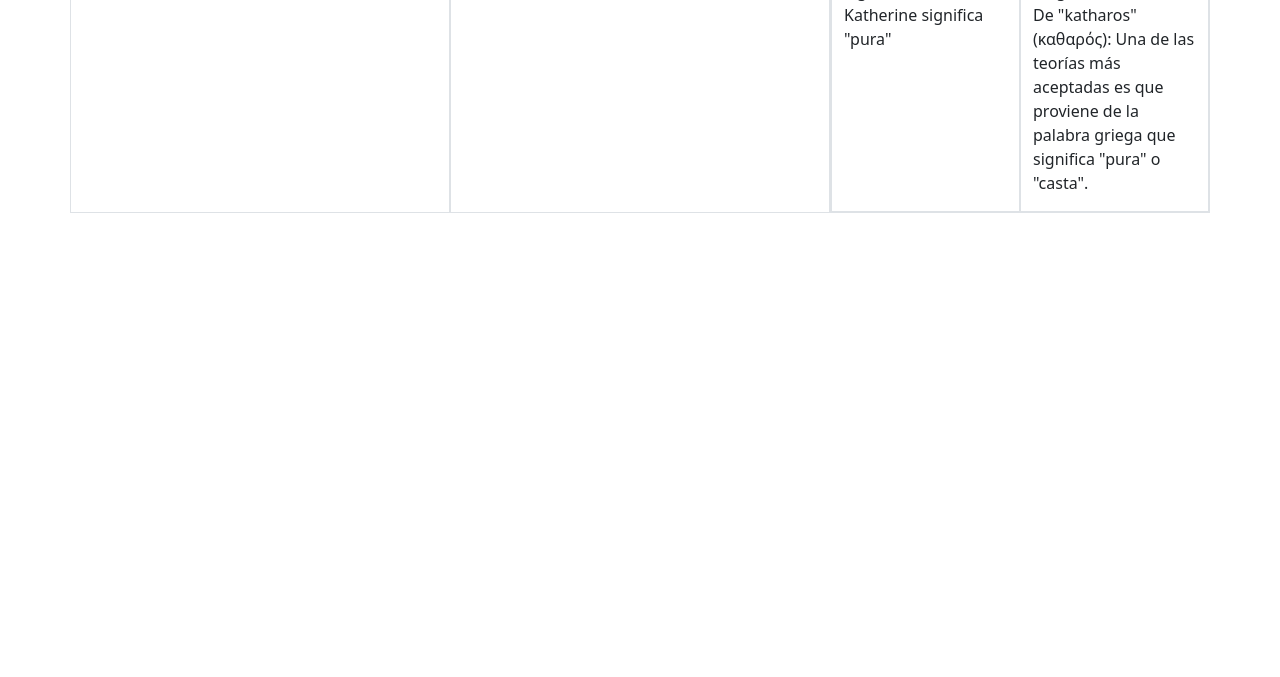
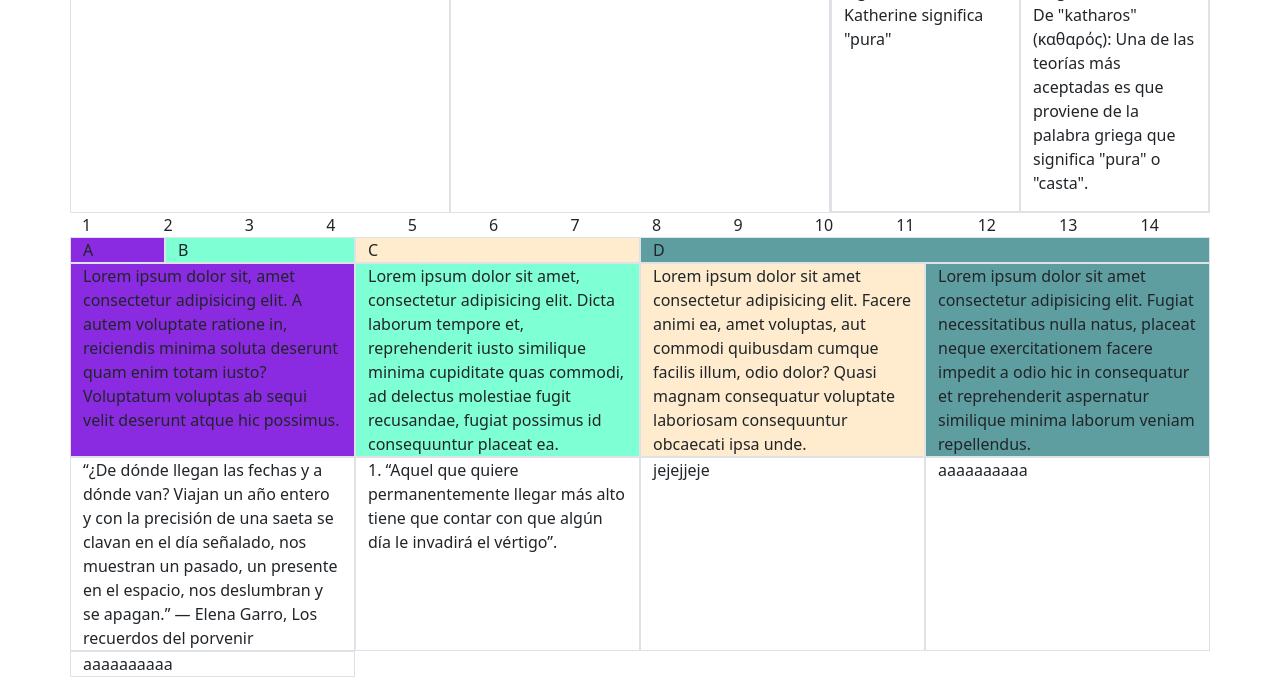
Before and after one commit to kathhm/bootstrap-demo, a plain HTML site: page index.html in a window 1280 px wide. Shown: the part 537-1214 px from the top of the page. Before the commit the page ends 800 px from the top, so only its background shows below. Drawn offline with nearby package versions, Linux system fonts and the light colour scheme.

Commit message:
hicimos modificaciones a las columnas a partir de row

```diff
--- a/index.html
+++ b/index.html
@@ -27,6 +27,7 @@
      <!--Row es fila (horizontal)-->
      <!--Col es columna (vertical)-->
 
+     <main>
      <div class="container"> <!--establece nuestro contenedor-->
         <div class="row">
             <!--Cuando no hay especificación en el tamaño de columnas, se reparte el espacio de forma equitativa-->
@@ -59,6 +60,73 @@
             </div>
         </div>
      </div>
+    </main>
+
+    <!--12 columnas-->
+    <section>
+        <div class="container">
+            <div class="row">
+                <div class="col">1</div>
+                <div class="col">2</div>
+                <div class="col">3</div>
+                <div class="col">4</div>
+                <div class="col">5</div>
+                <div class="col">6</div>
+                <div class="col">7</div>
+                <div class="col">8</div>
+                <div class="col">9</div>
+                <div class="col">10</div>
+                <div class="col">11</div>
+                <div class="col">12</div>
+                <!--puedo poner más de 12 columnas y bootstrap lo permitirá, a menos que se especifique un tamaño, así se cuentan las 12 columnas y si se excede, dará un salto de línea para poner las columnas sobrantes en una nueva fila.-->
+                <div class="col">13</div>
+                <div class="col">14</div>
+            </div>
+        </div>
+    </section>
+
+    <section>
+        <!--columnas con anchos diferentes-->
+        <div class="container">
+            <div class="row">
+                <div class="col-1 border" style="background-color: blueviolet;">A</div>
+                <div class="col-2 border" style="background-color: aquamarine;">B</div>
+                <div class="col-3 border" style="background-color: blanchedalmond;">C</div>
+                <div class="col-6 border" style="background-color: cadetblue;">D</div>
+            </div>
+        </div>
+    </section>
+
+
+    <!--columnas con breakpoints: para tamaños especificos. Recuerda ir de la pantalla más pequeña a la más grande-->
+    <section>
+        <!--columnas con anchos diferentes-->
+        <div class="container">
+            <div class="row">
+                <div class="col-12 col-md-6 col-lg-3 border" style="background-color: blueviolet;">Lorem ipsum dolor sit, amet consectetur adipisicing elit. A autem voluptate ratione in, reiciendis minima soluta deserunt quam enim totam iusto? Voluptatum voluptas ab sequi velit deserunt atque hic possimus.</div>
+                <div class="col-12 col-md-6 col-lg-3 border" style="background-color: aquamarine;">Lorem ipsum dolor sit amet, consectetur adipisicing elit. Dicta laborum tempore et, reprehenderit iusto similique minima cupiditate quas commodi, ad delectus molestiae fugit recusandae, fugiat possimus id consequuntur placeat ea.</div>
+                <div class="col-12 col-md-6 col-lg-3 border" style="background-color: blanchedalmond;">Lorem ipsum dolor sit amet consectetur adipisicing elit. Facere animi ea, amet voluptas, aut commodi quibusdam cumque facilis illum, odio dolor? Quasi magnam consequatur voluptate laboriosam consequuntur obcaecati ipsa unde.</div>
+                <div class="col-12 col-md-6 col-lg-3 border" style="background-color: cadetblue;">Lorem ipsum dolor sit amet consectetur adipisicing elit. Fugiat necessitatibus nulla natus, placeat neque exercitationem facere impedit a odio hic in consequatur et reprehenderit aspernatur similique minima laborum veniam repellendus.</div>
+            </div>
+        </div>
+    </section>
+
+    <!--columnas con breakpoints sin usar tantas clases-->
+    <section>
+        <div class="container">
+            <div class="row row-cols-1 row-cold-md-2 row-cols-lg-4">
+                <div class="col border">
+                    “¿De dónde llegan las fechas y a dónde van? Viajan un año entero y con la precisión de una saeta se clavan en el día señalado, nos muestran un pasado, un presente en el espacio, nos deslumbran y se apagan.” ― Elena Garro, Los recuerdos del porvenir
+                </div>
+                <div class="col border">1. “Aquel que quiere permanentemente llegar más alto tiene que contar con que algún día le invadirá el vértigo”.</div>
+                <div class="col border">jejejjeje</div>
+                <div class="col border">aaaaaaaaaa</div>
+                <div class="col border">aaaaaaaaaa</div>
+            </div>
+        </div>
+
+
+    </section>
 
     <script src="https://cdn.jsdelivr.net/npm/bootstrap@5.3.3/dist/js/bootstrap.bundle.min.js" integrity="sha384-YvpcrYf0tY3lHB60NNkmXc5s9fDVZLESaAA55NDzOxhy9GkcIdslK1eN7N6jIeHz" crossorigin="anonymous"></script>
   </body>
```
